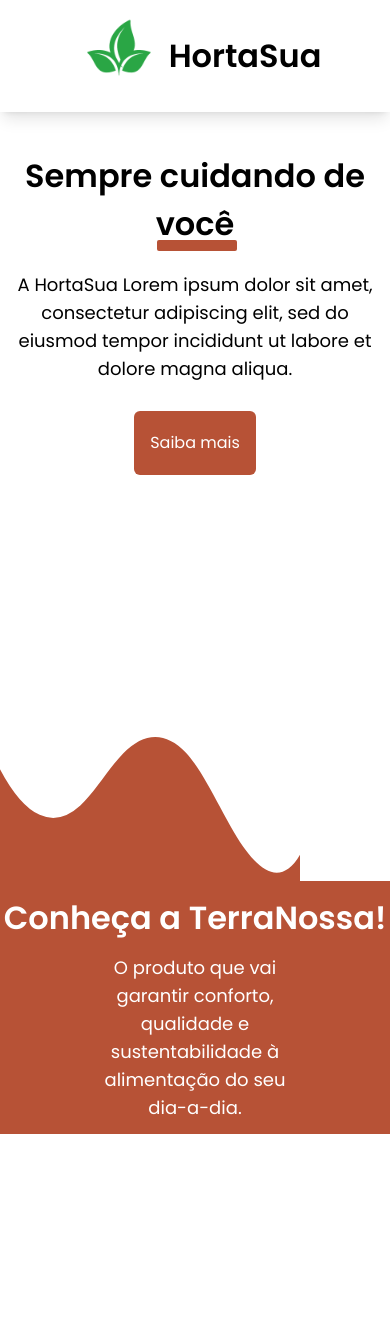
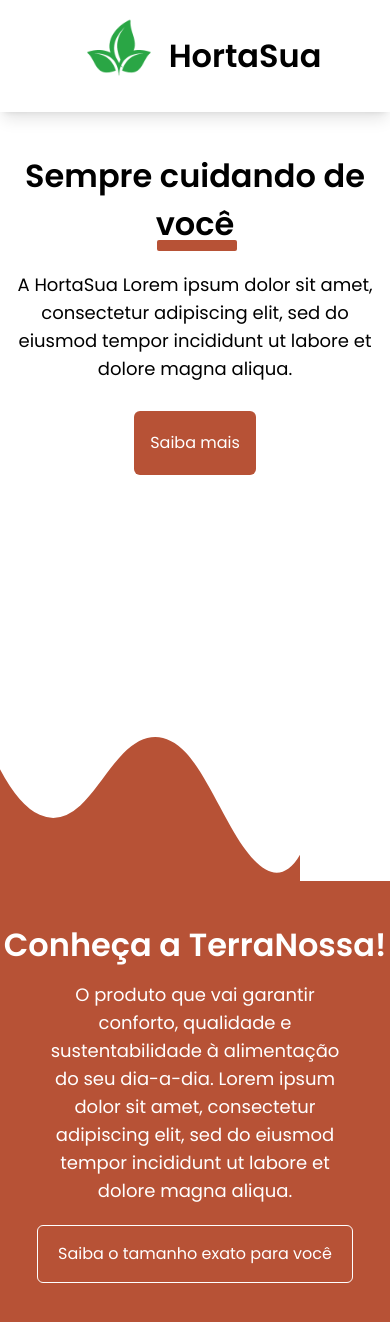
Before and after one commit to hortasua/website, a Next.js app: page / in a window 390 px wide. Before the commit the page ends 1134 px from the top, so only its background shows below. Built offline with nearby package versions, Linux system fonts and the light colour scheme.

Commit message:
Fix visual bug on mobile devices

```diff
--- a/src/pages/index.tsx
+++ b/src/pages/index.tsx
@@ -37,20 +37,25 @@ const Home: NextPage = () => {
 						className="hidden md:flex"
 					/>
 				</div>
-				<div id="product">
+				<div id="product" className="selection:bg-blue-600	">
 					<img
 						src="/top-wave.svg"
 						alt="Wave"
 						className="relative top-1 md:top-0"
 					/>
-					<div className="bg-brown flex flex-col items-center justify-center text-white gap-5 h-[30vh] md:h-[50vh]">
+					<div className="bg-brown flex flex-col items-center justify-center text-white gap-5 py-10">
 						<div className="flex flex-col items-center justify-center gap-3">
 							<h1 className="text-center">Conheça a TerraNossa!</h1>
-							<p className="max-w-[50vw] text-center">
+							<p className="min-w-1/2 w-[80vw] text-center md:w-[50vw]">
 								O produto que vai garantir conforto, qualidade e
-								sustentabilidade à alimentação do seu dia-a-dia.
+								sustentabilidade à alimentação do seu dia-a-dia. Lorem ipsum
+								dolor sit amet, consectetur adipiscing elit, sed do eiusmod
+								tempor incididunt ut labore et dolore magna aliqua.
 							</p>
 						</div>
+						<button className="bg-transparent border border-white px-5 py-4 rounded-md transition-all hover:bg-white hover:text-brown">
+							Saiba o tamanho exato para você
+						</button>
 					</div>
 				</div>
 			</main>
```
